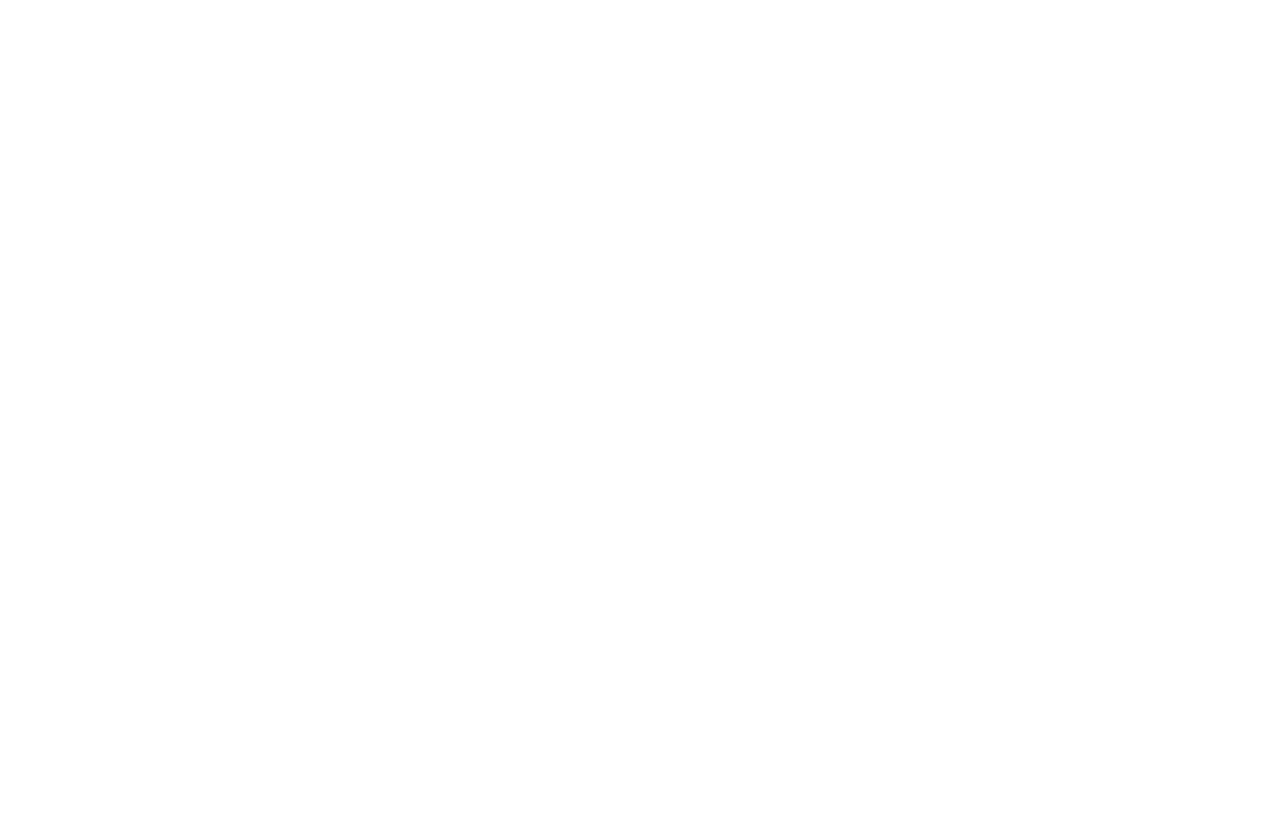
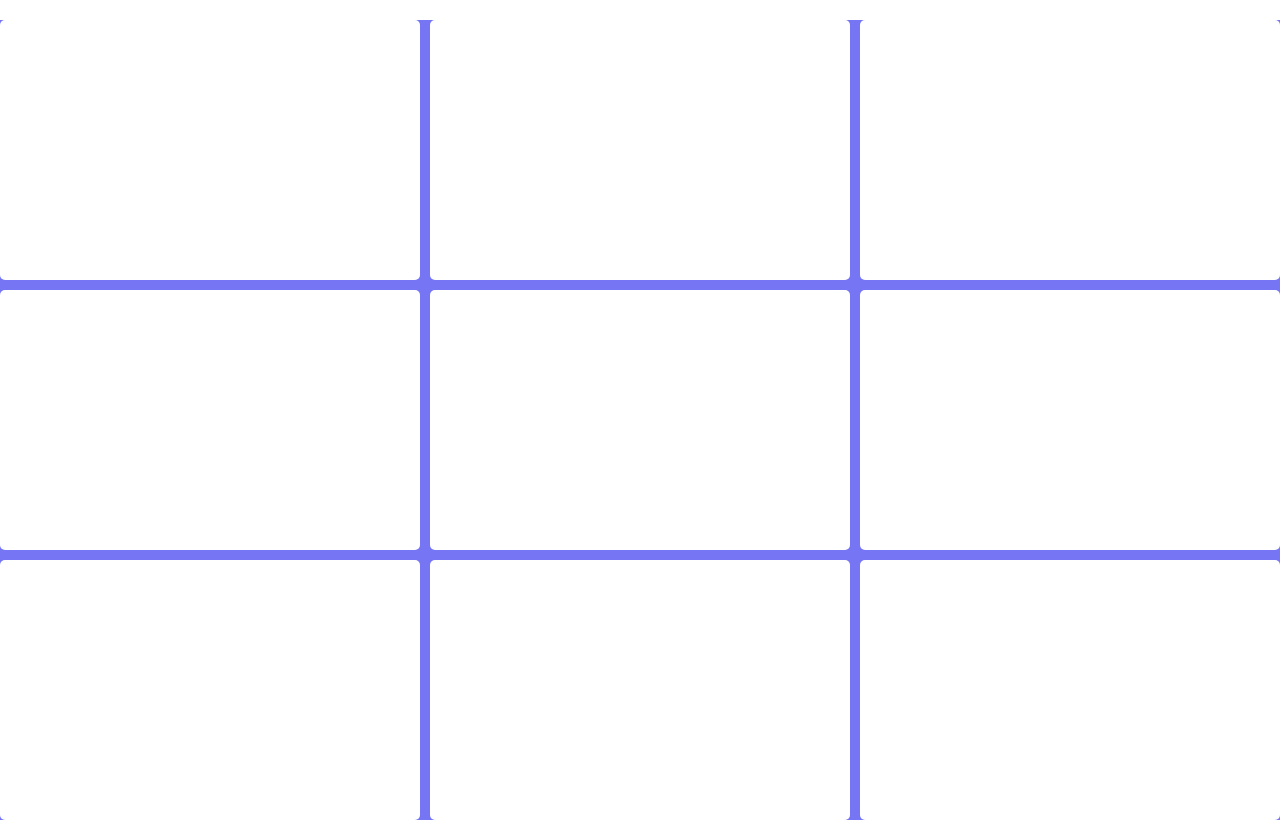
Before and after one commit to seankudryk/Tic-Tac-Toe, a plain HTML site: page index.html in a window 1280 px wide. Drawn offline with Linux system fonts and the light colour scheme.

Commit message:
created basic html skeleton

```diff
--- a/index.html
+++ b/index.html
@@ -8,5 +8,21 @@
     <script src="script.js"></script>
 </head>
     <body>
+        <div class="title-div">
+            <!-- <h1>Tic Tac Toe</h1> -->
+        </div>
+        <div class="game-container">
+            <div class="game-board">
+                <div class="board-cell"></div>
+                <div class="board-cell"></div>
+                <div class="board-cell"></div>
+                <div class="board-cell"></div>
+                <div class="board-cell"></div>
+                <div class="board-cell"></div>
+                <div class="board-cell"></div>
+                <div class="board-cell"></div>
+                <div class="board-cell"></div>
+            </div>
+        </div>
     </body>
 </html>
--- a/script.js
+++ b/script.js
@@ -124,3 +124,8 @@ const playGame = (function () {
 
     return { resetGame, playRound, getPlayerTurn, addPlayerWin, toggleGameFinished };
 })();
+
+
+const displayController = (function () {
+
+})();
--- a/styles.css
+++ b/styles.css
@@ -0,0 +1,32 @@
+* {
+    box-sizing: border-box;
+    margin: 0;
+    padding: 0;
+}
+
+.title-div {
+    display: flex;
+    justify-content: center;
+    align-items: center;
+    padding: 10px;
+}
+
+.game-container {
+
+}
+
+.game-board {
+    display: grid;
+    grid-template-rows: 1fr 1fr 1fr;
+    grid-template-columns: 1fr 1fr 1fr;
+    height: 100vh;
+    width: 100vw;
+    row-gap: 10px;
+    column-gap: 10px;
+    background-color: rgb(118, 118, 245);
+}
+
+.board-cell {
+    background-color: white;
+    border-radius: 5px;
+}
```
